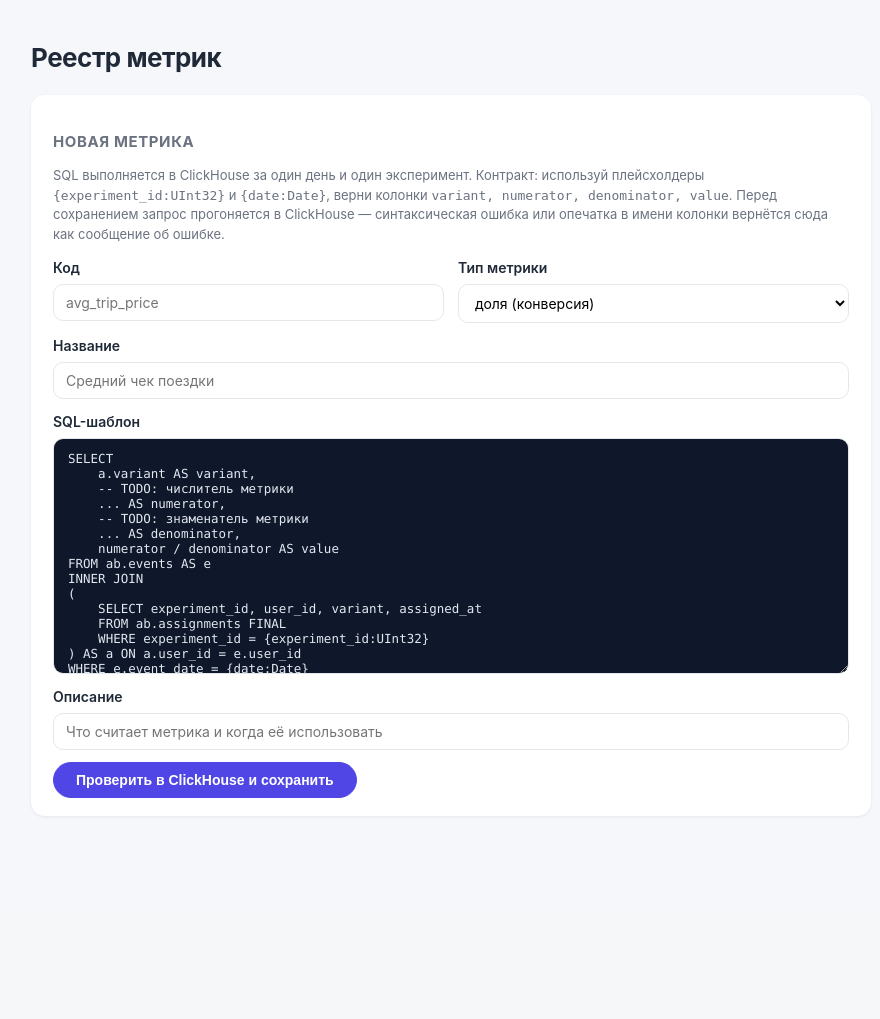
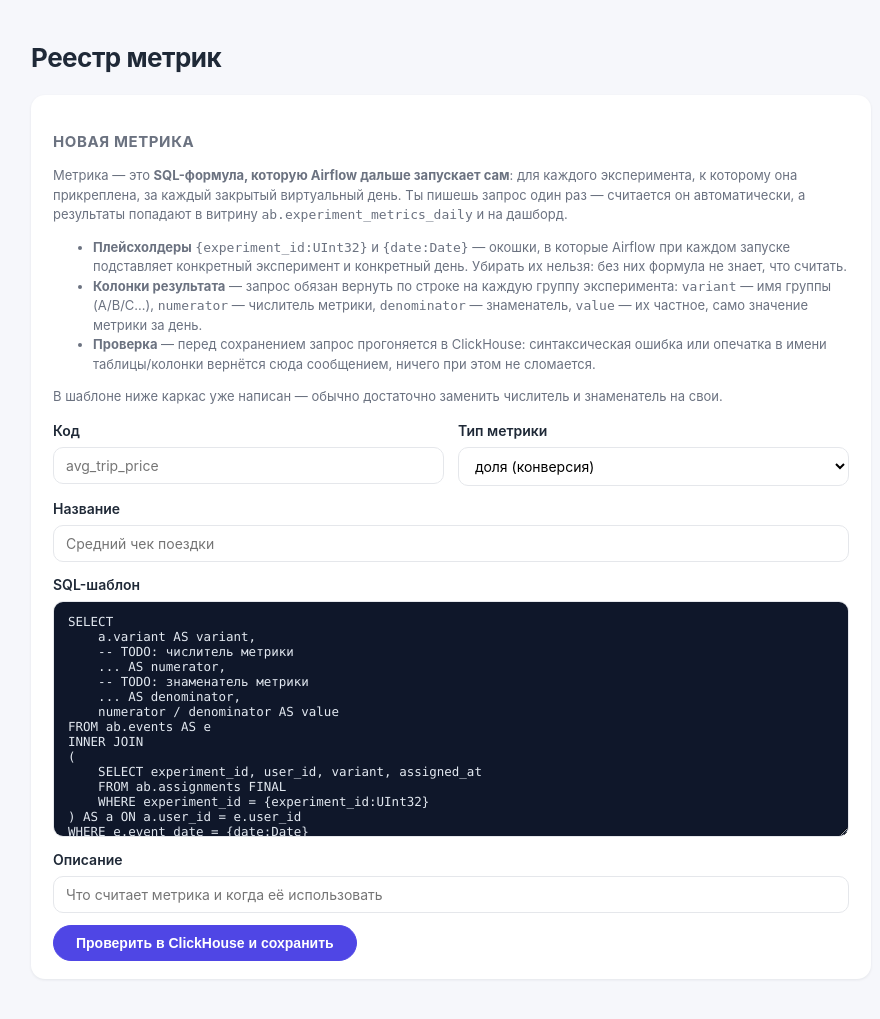
Before and after one commit to mentoring-analyst/ab-platform, a FastAPI app: page /admin/metrics in a window 1280 px wide. Shown: the part 59-1078 px from the top of the page, without its empty margins (189-1069 px from the left). Before the commit the page ends 857 px from the top, so only its background shows below. Run offline with FastAPI, Linux system fonts and the light colour scheme; data that the repository does not hold is empty.

Commit message:
Человеческое объяснение контракта метрики на странице реестра
Co-Authored-By: Claude Fable 5 <noreply@anthropic.com>

```diff
--- a/splitter/app/templates/metrics.html
+++ b/splitter/app/templates/metrics.html
@@ -19,11 +19,24 @@
 
 <section class="panel">
   <h2>Новая метрика</h2>
-  <p class="muted">SQL выполняется в ClickHouse за один день и один эксперимент. Контракт:
-  используй плейсхолдеры <code>{experiment_id:UInt32}</code> и <code>{date:Date}</code>,
-  верни колонки <code>variant, numerator, denominator, value</code>.
-  Перед сохранением запрос прогоняется в ClickHouse — синтаксическая ошибка или
-  опечатка в имени колонки вернётся сюда как сообщение об ошибке.</p>
+  <p class="muted">Метрика — это <b>SQL-формула, которую Airflow дальше запускает сам</b>:
+  для каждого эксперимента, к которому она прикреплена, за каждый закрытый виртуальный
+  день. Ты пишешь запрос один раз — считается он автоматически, а результаты попадают
+  в витрину <code>ab.experiment_metrics_daily</code> и на дашборд.</p>
+  <ul class="muted">
+    <li><b>Плейсхолдеры</b> <code>{experiment_id:UInt32}</code> и <code>{date:Date}</code> —
+        окошки, в которые Airflow при каждом запуске подставляет конкретный эксперимент
+        и конкретный день. Убирать их нельзя: без них формула не знает, что считать.</li>
+    <li><b>Колонки результата</b> — запрос обязан вернуть по строке на каждую группу
+        эксперимента: <code>variant</code> — имя группы (A/B/C…), <code>numerator</code> —
+        числитель метрики, <code>denominator</code> — знаменатель,
+        <code>value</code> — их частное, само значение метрики за день.</li>
+    <li><b>Проверка</b> — перед сохранением запрос прогоняется в ClickHouse:
+        синтаксическая ошибка или опечатка в имени таблицы/колонки вернётся сюда
+        сообщением, ничего при этом не сломается.</li>
+  </ul>
+  <p class="muted">В шаблоне ниже каркас уже написан — обычно достаточно заменить
+  числитель и знаменатель на свои.</p>
 
   <form method="post" action="/admin/metrics">
     <div class="grid2">
```
